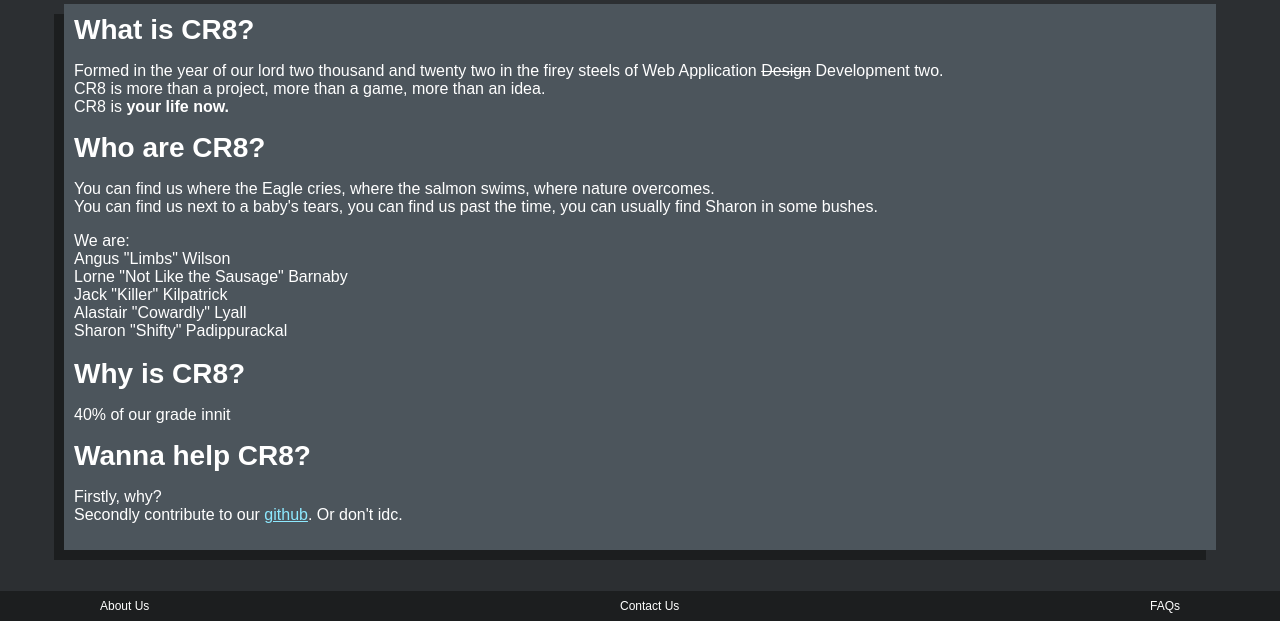
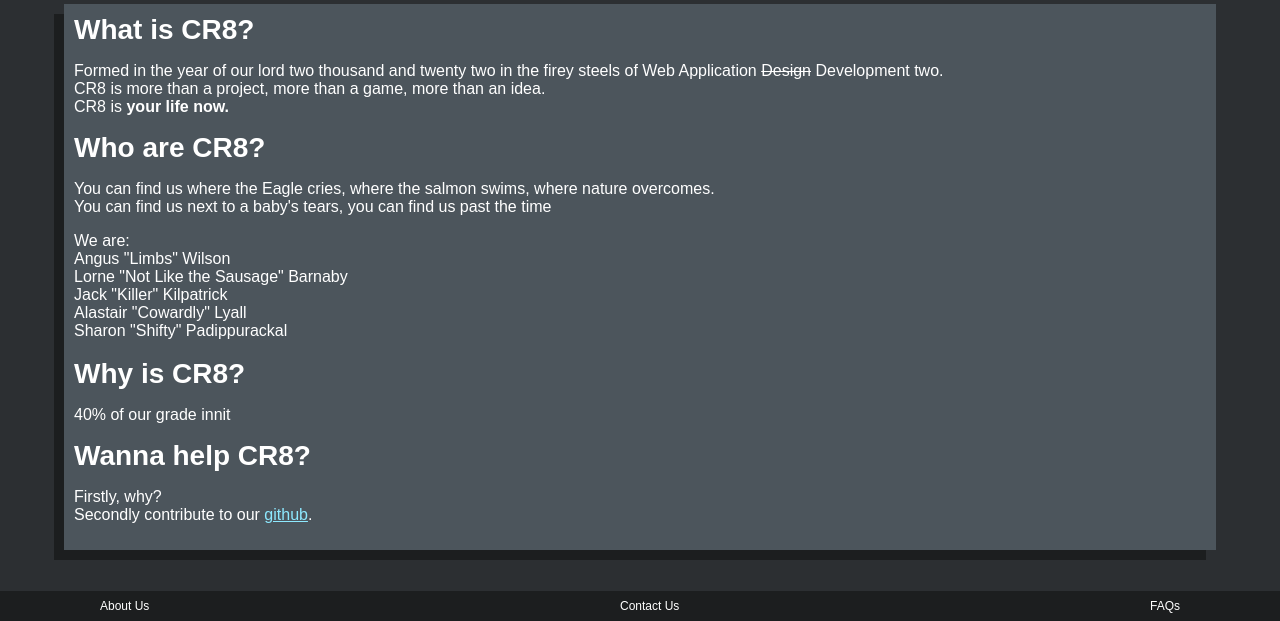
Before and after one commit to LorneBarnaby/WAD2-Team-2D, a Django app: page /cr8/about_us/ in a window 1280 px wide. Shown: the part 179-800 px from the top of the page. Run offline with Django 3.2, Linux system fonts and the light colour scheme; some libraries are stand-ins or nearby versions.

Commit message:
Update about-us.html

```diff
--- a/templates/cr8/about-us.html
+++ b/templates/cr8/about-us.html
@@ -20,8 +20,7 @@
            CR8 is <b> your life now.</b><br>
       <h3>Who are CR8?</h3>
       <p>You can find us where the Eagle cries, where the salmon swims, where nature overcomes.<br>
-      You can find us next to a baby's tears, you can find us past the time,
-        you can usually find Sharon in some bushes.</p>
+      You can find us next to a baby's tears, you can find us past the time</p>
         <p style = "margin:0";> We are:<br>
          Angus "Limbs" Wilson<br>
          Lorne "Not Like the Sausage" Barnaby<br>
@@ -34,7 +33,7 @@
       <h3>Wanna help CR8?</h3>
         <p> Firstly, why?<br>
         Secondly contribute to our
-          <a href="https://github.com/LorneBarnaby/WAD2-Team-2D">github</a>. Or don't idc.</p>
+          <a href="https://github.com/LorneBarnaby/WAD2-Team-2D">github</a>.</p>
     </div>
 
 {% endblock %}
```
